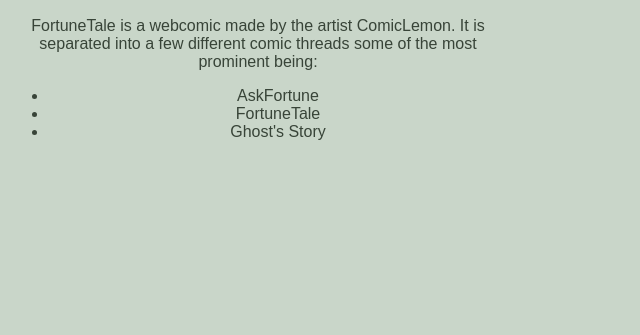
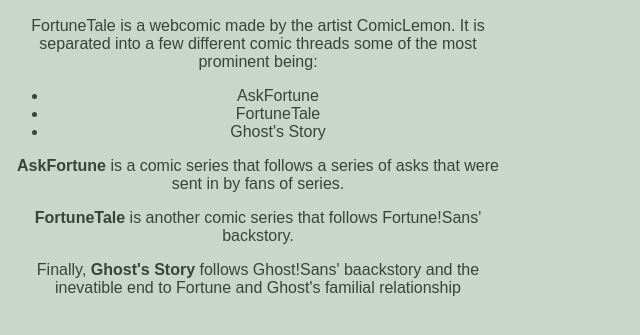
Before and after one commit to ComicLemon/Girlypop, a plain HTML site: page index.html in a window 1280 px wide. Shown: the part 97-432 px from the top of the page, without its empty margins (0-640 px from the left). Drawn offline with Linux system fonts and the light colour scheme.

Commit message:
I updated and added a list and descriptions of each comic series (have not tested them yet)

```diff
--- a/index.html
+++ b/index.html
@@ -22,6 +22,9 @@
             <li> FortuneTale </li>
             <li> Ghost's Story </li>
         </ul>
+<p> <b> AskFortune </b> is a comic series that follows a series of asks that were sent in by fans of series. </p>
+        <p> <b> FortuneTale </b> is another comic series that follows Fortune!Sans' backstory. </p>
+        <p> Finally, <b>Ghost's Story</b> follows Ghost!Sans' baackstory and the inevatible end to Fortune and Ghost's familial relationship </p>
 </body>
 
 
```
